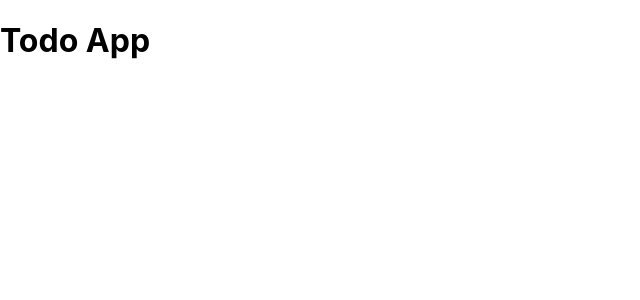
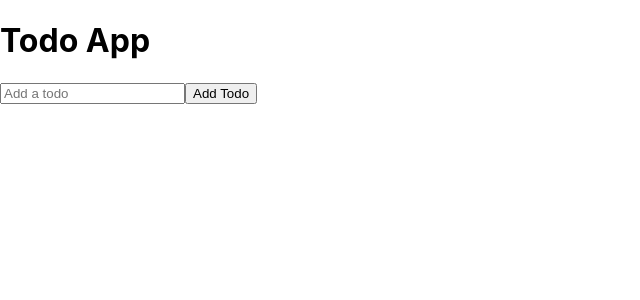
Before and after one commit to RadoslawZemlo/todo-react, a React (Create React App) app: page / in a window 1280 px wide. Shown: the top 300 px of the page, without its empty margins (0-640 px from the left). Built offline with nearby package versions, Linux system fonts and the light colour scheme.

Commit message:
Add TodoForm component

```diff
--- a/src/App.js
+++ b/src/App.js
@@ -1,9 +1,11 @@
 import "./App.css";
+import TodoForm from "./components/TodoForm";
 
 function App() {
   return (
     <div className="todo-app">
       <h1>Todo App</h1>
+      <TodoForm />
     </div>
   );
 }
--- /dev/null
+++ b/src/components/TodoForm.js
@@ -0,0 +1,14 @@
+import React from "react";
+
+const TodoForm = () => {
+  return (
+    <form className="todo-form">
+      <input type="text" placeholder="Add a todo" className="todo-input" />
+      <button className="add-button" type="submit">
+        Add Todo
+      </button>
+    </form>
+  );
+};
+
+export default TodoForm;
```
